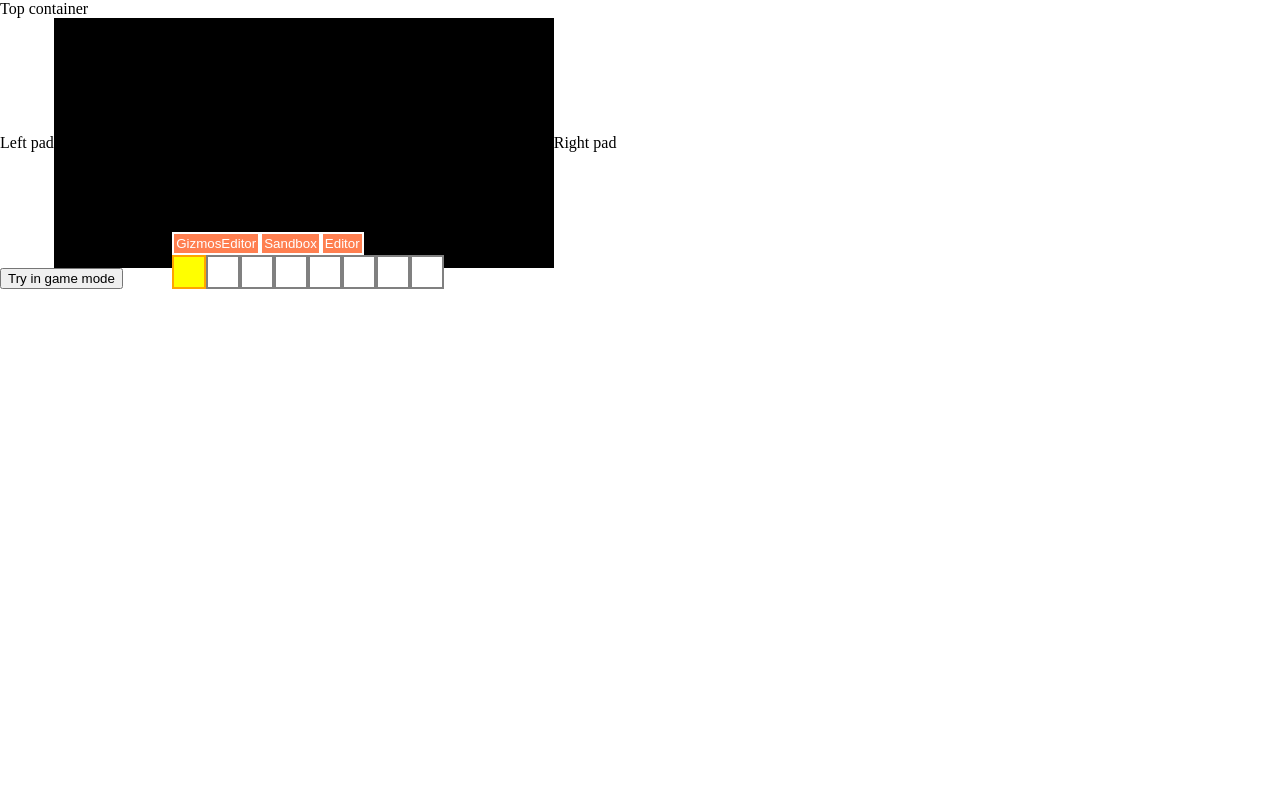
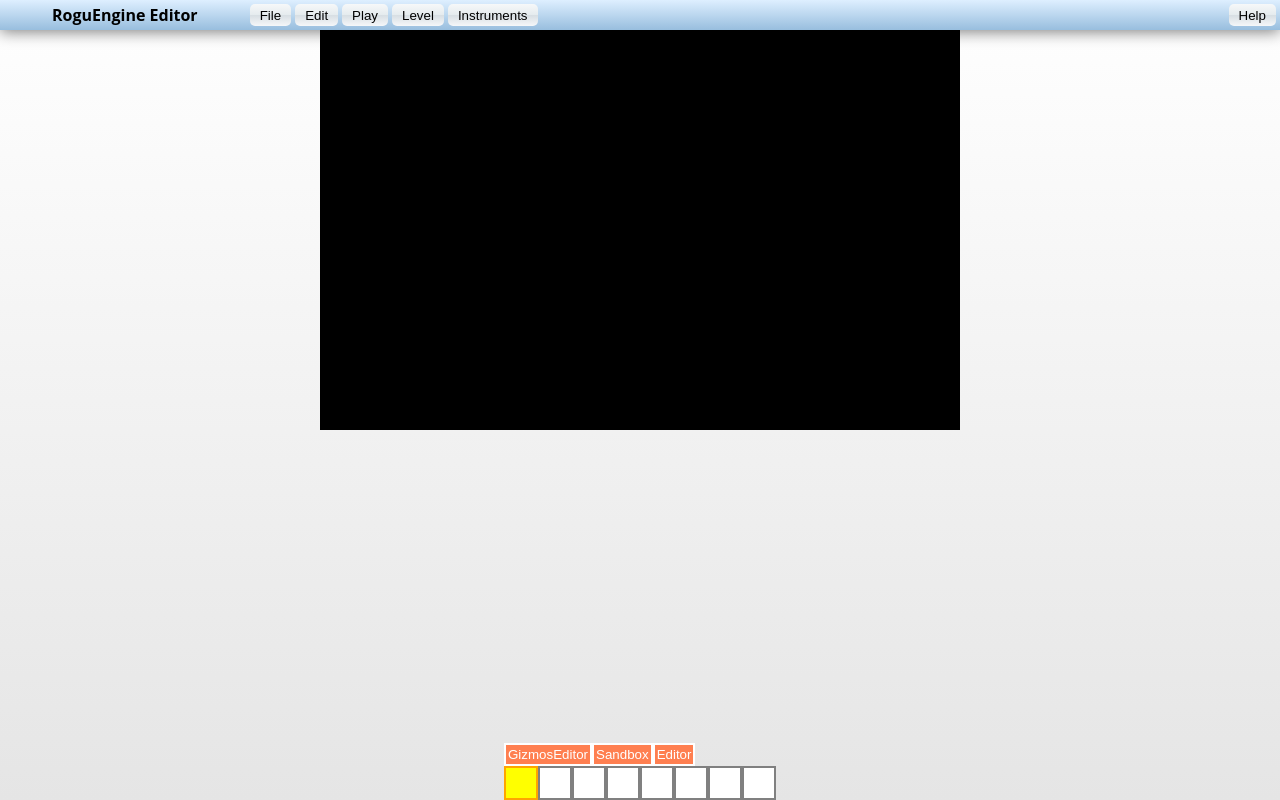
Before and after one commit to Sumechoo/RoguEngine, a React (Create React App) app: page / in a window 1280 px wide. Built offline with nearby package versions, Linux system fonts and the light colour scheme; what cannon would draw is missing.

Commit message:
start of UI refactoring, minor changes

```diff
--- a/src/App.tsx
+++ b/src/App.tsx
@@ -1,11 +1,24 @@
 import React, { useEffect, useRef, useCallback, useState } from "react";
-import { UIScope } from "./types";
+import { UIScope, Styles } from "./types";
 import { Renderer } from "./components/singletons/Renderer";
 import { Level } from "./components/Level";
 import { MainDisplay } from "./ui/MainDisplay";
 import { GameState } from "./components/singletons/GameState";
 import { SingletoneStore } from "./components/singletons/SingletoneStore";
 import { Overlay } from "./ui/components/Overlay";
+
+const styles: Styles = {
+  main: {
+    fontFamily: 'Open Sans',
+    position: 'absolute',
+    top: 0,
+    left: 0,
+    right:0,
+    bottom: 0,
+    overflow: 'hidden',
+    background: 'linear-gradient(to bottom, rgba(255,255,255,1) 0%,rgba(229,229,229,1) 100%)'
+  }
+};
 
 const renderer = new Renderer();
 new GameState();
@@ -40,22 +53,12 @@ export default function App() {
   }, []);
 
   return (
-    <>
-      <div style={{position: 'absolute', top: 0, left: 0}} >
-        <MainDisplay onSwitchLevel={loadLevel} />
-        <Overlay
-          top='Top container'
-          bottom={<button>Try in game mode</button>}
-          left={<span>Left pad</span>}
-          right={<span>Right pad</span>}
-          renderer={<div ref={displayRef}/>}
-        />
-        <div style={{position: 'absolute', top: 0, left: 0}}>
-          {Ui && <Ui.Component
-            {...Ui.props}
-          />}
-        </div>
-      </div>
-    </>
+    <div style={styles.main} >
+      <MainDisplay onSwitchLevel={loadLevel} />
+      <Overlay
+        right={Ui && <Ui.Component {...Ui.props} />}
+        renderer={<div ref={displayRef}/>}
+      />
+    </div>
   );
 }
--- a/src/components/singletons/Renderer.ts
+++ b/src/components/singletons/Renderer.ts
@@ -29,7 +29,7 @@ export class Renderer implements Updateable {
 
     this.aspect = outerWidth / outerHeight;
 
-    this.renderer.setSize(500, 250);
+    this.renderer.setSize(outerWidth / 2, outerHeight / 2);
     this.renderer.setClearColor(0x12345678);
 
     this.renderer.shadowMap.type = PCFSoftShadowMap;
--- a/src/ui/MainDisplay.tsx
+++ b/src/ui/MainDisplay.tsx
@@ -17,10 +17,12 @@ const styles: {[key: string]: CSSProperties} = {
         display: 'flex',
         alignItems: 'flex-end',
         justifyContent: 'center',
+        pointerEvents: 'none',
     },
     hud: {
         display: 'flex',
         flexDirection: 'column',
+        pointerEvents: 'all',
     },
     button: {
         backgroundColor: 'coral',
--- /dev/null
+++ b/src/ui/blocks/Button.tsx
@@ -0,0 +1,34 @@
+import React, {FC} from 'react';
+import { Styles } from '../../types';
+
+const styles: Styles = {
+    main: {
+        outline: 'none',
+        border: 'none',
+        background: 'linear-gradient(to bottom, #f6f8f9 0%,#e5ebee 50%,#d7dee3 51%,#f5f7f9 100%)',
+        borderRadius: 5,
+        padding: '3px 10px',
+        margin: '2px',
+    }
+}
+
+interface Props {
+    title: string;
+    onClick?: () => void;
+}
+
+export const Button: FC<Props> = (props) => {
+    const {
+        title,
+        onClick,
+    } = props;
+
+    return (
+        <button
+            onClick={onClick}
+            style={styles.main}
+        >
+            {title}
+        </button>
+    )
+}
--- a/src/ui/blocks/Input.tsx
+++ b/src/ui/blocks/Input.tsx
@@ -1,5 +1,17 @@
 import React, { useCallback, ChangeEvent, WheelEvent } from 'react';
 import { CommonStyles } from './CommonStyles';
+import { Styles } from '../../types';
+
+const styles: Styles = {
+    inputBody: {
+        width: 50,
+        borderRadius: 3,
+        border: 'none',
+        padding: 5,
+        margin: 5,
+        boxShadow: '0 2px 5px rgba(0,0,0,.5)',
+    }
+}
 
 interface Props {
     title?: string;
@@ -26,6 +38,7 @@ export const Input: React.FC<Props> = (props) => {
         <div style={CommonStyles.container}>
             {title && <span>{title}</span>}
             <input
+                style={styles.inputBody}
                 onWheel={handleWheel}
                 onChange={onChangeHandler}
                 value={value}
--- /dev/null
+++ b/src/ui/blocks/overlayBasic/TopBar.tsx
@@ -0,0 +1,52 @@
+import React, {FC, useState} from 'react';
+import { Styles } from '../../../types';
+import { Button } from '../Button';
+
+const menuItems: Array<string> = ['File', 'Edit', 'Play', 'Level', 'Instruments'];
+
+const styles: Styles = {
+    mainContainer: {
+        boxShadow: '0 2px 15px rgba(0,0,0,.5)',
+        padding: 2,
+        display: 'flex',
+        flexDirection: 'row',
+        background: 'linear-gradient(to bottom, rgba(222,239,255,1) 0%,rgba(152,190,222,1) 100%)',
+    },
+    title: {
+        padding: '2px 50px',
+        fontWeight: 'bold',
+    },
+    spacer: {
+        flex: 1,
+    },
+    menuPlaceholder: {
+        position: 'absolute',
+        backdropFilter: 'blur(25px)',
+        backgroundColor: 'rgba(0,0,0,.3)',
+        borderRadius: 5,
+        border: 'solid 0.3px',
+        boxShadow: '1px 1px 3px black',
+        padding: '3px 10px',
+        top: 20,
+        left: 100,
+        width: 200,
+        height: 300,
+        color: 'white',
+    }
+}
+
+export const TopBar: FC = () => {
+    const [showMenu, setShowMenu] = useState<string | undefined>();
+
+    const openMenu = (item: string) => () => setShowMenu(item);
+
+    return (
+        <div style={styles.mainContainer}>
+            {showMenu && <div style={styles.menuPlaceholder}>menu</div>}
+            <span style={styles.title}>RoguEngine Editor</span>
+            {menuItems.map((item) => <Button title={item} onClick={openMenu(item)} />)}
+            <div style={styles.spacer}/>
+            <Button title='Help' />
+        </div>
+    )
+}
--- a/src/ui/components/Overlay.tsx
+++ b/src/ui/components/Overlay.tsx
@@ -1,5 +1,6 @@
 import React, {ReactNode, FC, Fragment} from 'react';
 import { Styles } from '../../types';
+import { TopBar } from '../blocks/overlayBasic/TopBar';
 
 const styles: Styles = {
     mainContainer: {
@@ -11,14 +12,17 @@ const styles: Styles = {
         flexDirection: 'row',
         alignItems: 'center',
         justifyContent: 'space-between',
+    },
+    padPlaceholder: {
+        flex: 1,
     }
 }
 
 interface Props {
-    top: ReactNode;
-    bottom: ReactNode;
-    left: ReactNode;
-    right: ReactNode;
+    top?: ReactNode;
+    bottom?: ReactNode;
+    left?: ReactNode;
+    right?: ReactNode;
     renderer: ReactNode;
 }
 
@@ -34,11 +38,11 @@ export const Overlay: FC<Props> = (props) => {
     return (
         <Fragment>
             <div>
-                {top}
+                {top || <TopBar />}
                 <div style={styles.middleContainer}>
-                    {left}
+                    <div style={styles.padPlaceholder}>{left}</div>
                     {renderer}
-                    {right}
+                    <div style={styles.padPlaceholder}>{right}</div>
                 </div>
                 {bottom}
             </div>
--- a/src/ui/components/VisualEditor.tsx
+++ b/src/ui/components/VisualEditor.tsx
@@ -12,7 +12,6 @@ interface Props {
 
 const styles: Styles = {
     parametersForm: {
-        backgroundColor: 'white',
         padding: 5,
     },
 }
```
Also changed, not shown: 1 other file (tests, documents, lock files or other folders).
